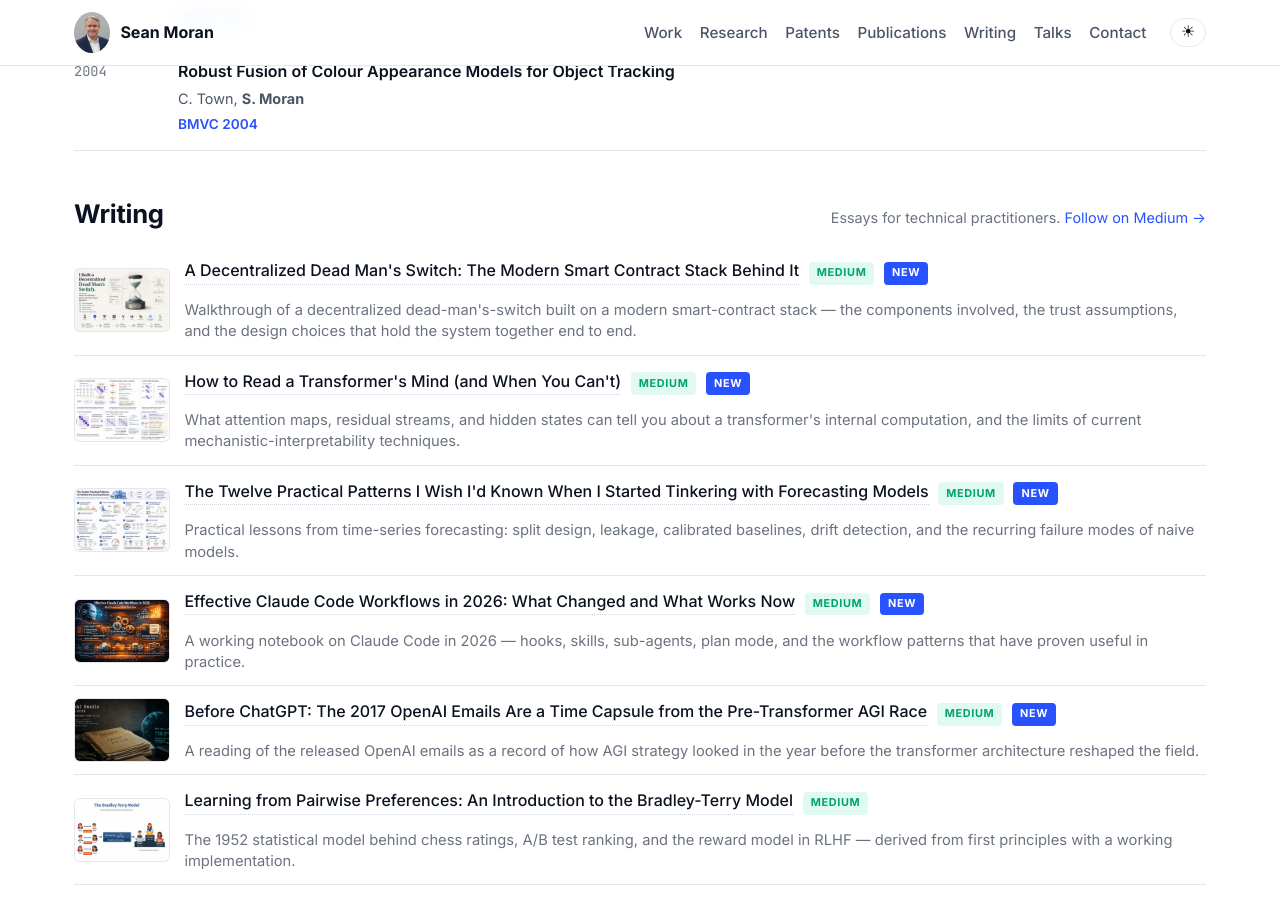
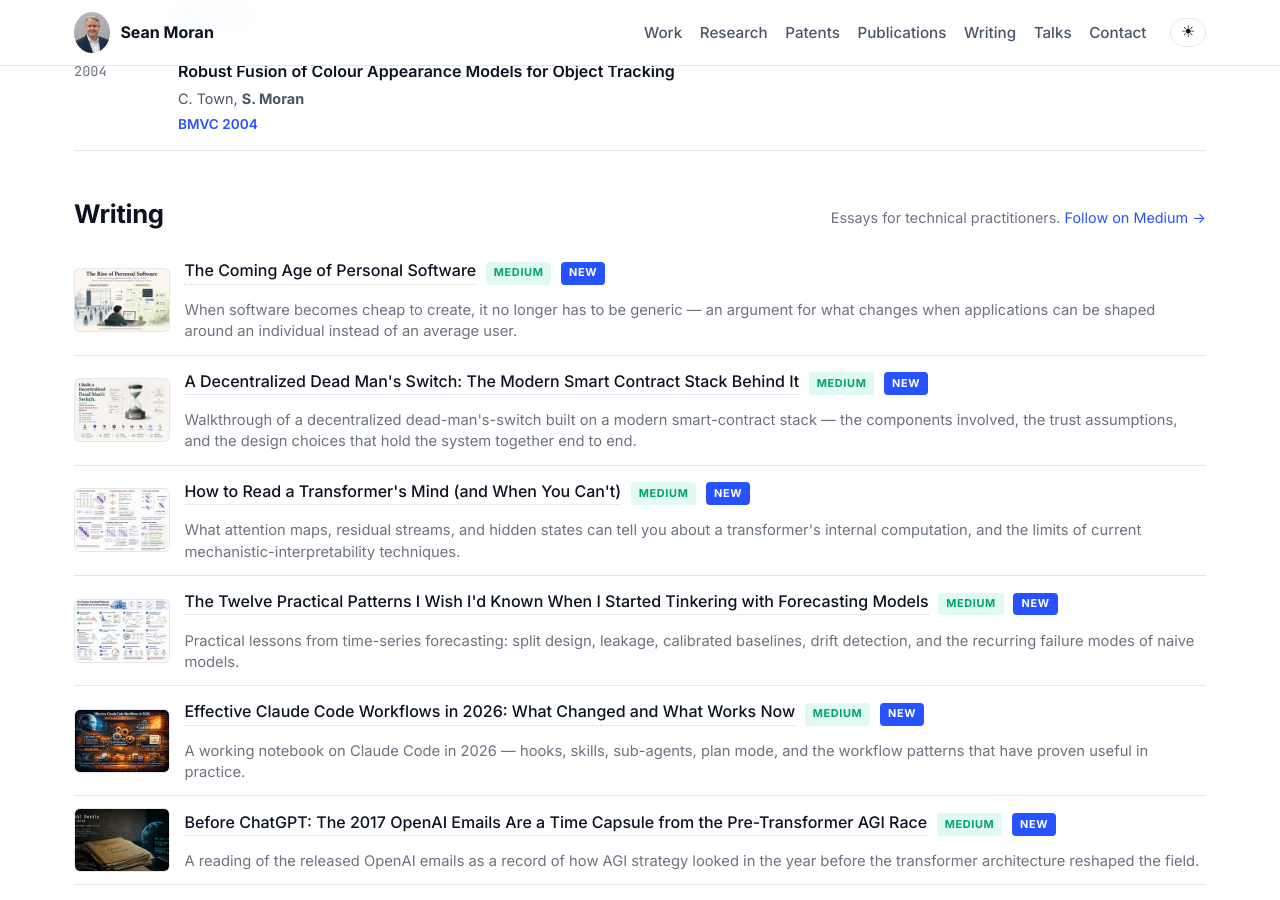
Before and after one commit to sjmoran/sjmoran.github.io, a Jekyll site: the page built from index.md, in a window 1280 px wide and 900 px high, scrolled down 14529 px. Built offline with Jekyll 4.4.1, drawn with Linux system fonts in a browser that asks for light colours.

Commit message:
Writing: add Coming Age of Personal Software article
Co-Authored-By: Claude Opus 4.7 (1M context) <noreply@anthropic.com>

```diff
--- a/_includes/writing.html
+++ b/_includes/writing.html
@@ -5,6 +5,16 @@
   </div>
 
   <ul class="writing-list">
+    <li>
+      <a class="writing-thumb" href="https://medium.com/@sean.j.moran/the-coming-age-of-personal-software-e2fff0a9e3d2" target="_blank" rel="noopener" aria-hidden="true" tabindex="-1">
+        <img src="/img/writing/personal-software.jpg" alt="">
+      </a>
+      <div class="writing-meta">
+        <a href="https://medium.com/@sean.j.moran/the-coming-age-of-personal-software-e2fff0a9e3d2" target="_blank" rel="noopener">The Coming Age of Personal Software</a>
+        <span class="badge badge-medium">Medium</span><span class="badge badge-new">New</span>
+        <p class="writing-blurb">When software becomes cheap to create, it no longer has to be generic — an argument for what changes when applications can be shaped around an individual instead of an average user.</p>
+      </div>
+    </li>
     <li>
       <a class="writing-thumb" href="https://medium.com/@sean.j.moran/i-built-a-decentralized-dead-mans-switch-here-s-the-modern-smart-contract-stack-behind-it-b2ac1195a7a6" target="_blank" rel="noopener" aria-hidden="true" tabindex="-1">
         <img src="/img/writing/dead-mans-switch.jpg" alt="">
```
Also changed, not shown: img/writing/personal-software.jpg (added).
